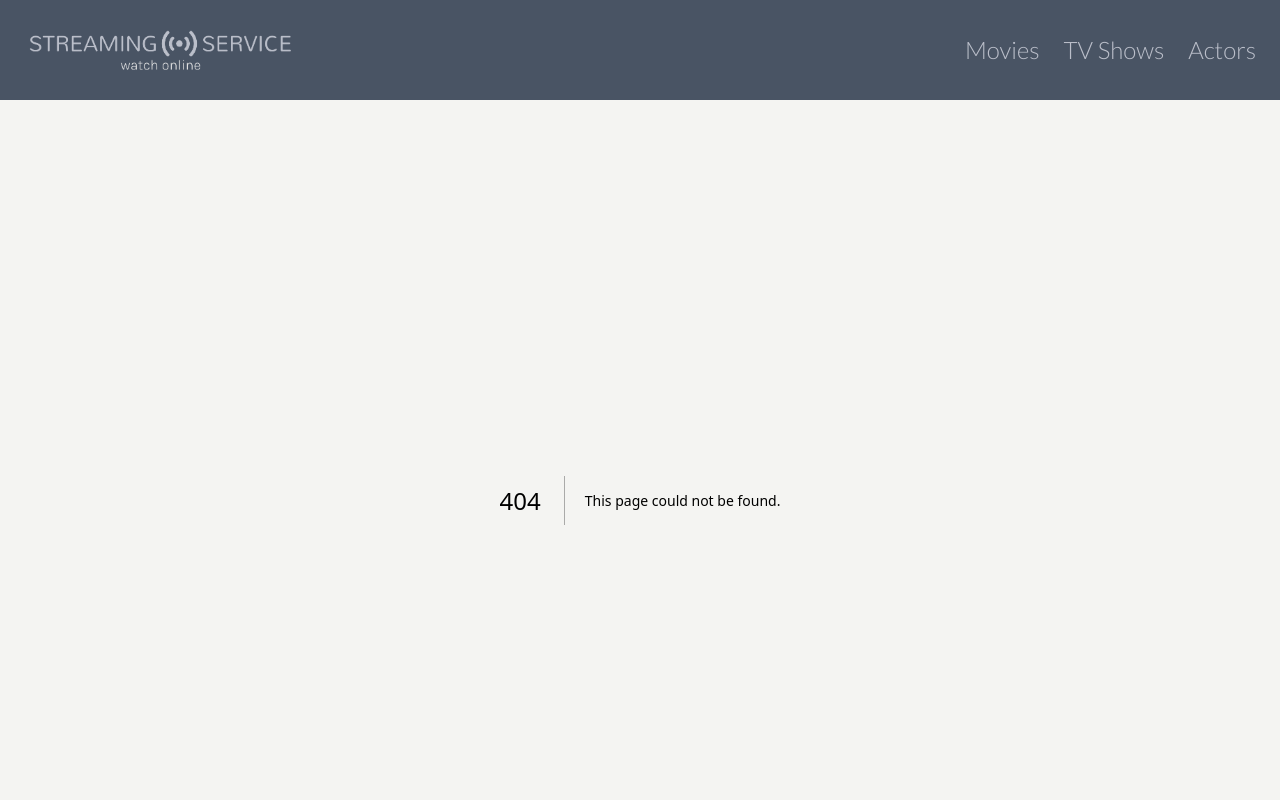
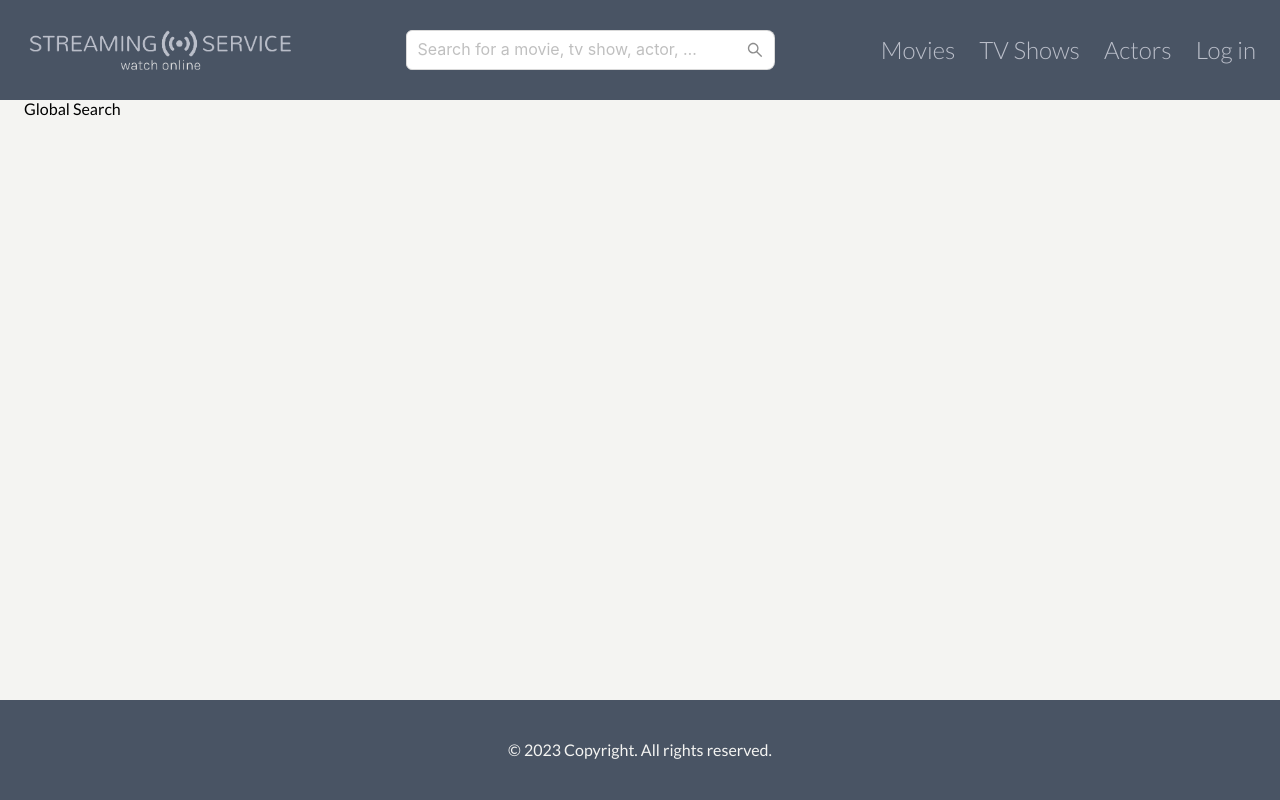
Before and after one commit to dimatytenko/streaming-service, a Next.js app: page /search in a window 1280 px wide. Before the commit this address had no page. Shown: the top 800 px of the page. Built offline with nearby package versions, Linux system fonts and the light colour scheme.

Commit message:
Add global search element to header

```diff
--- /dev/null
+++ b/app/search/page.tsx
@@ -0,0 +1,8 @@
+export const metadata = {
+  title: 'Streaming service | Search',
+  description: 'Search for all the media that you can find on web',
+};
+
+export default function Search() {
+  return <h1>Global Search</h1>;
+}
--- a/components/Actors/Actors.tsx
+++ b/components/Actors/Actors.tsx
@@ -1,5 +1,5 @@
 'use client';
-import {FC, useState, useEffect} from 'react';
+import {useState, useEffect} from 'react';
 import {FloatButton} from 'antd';
 
 import {CardsWrapper, StyledButton} from './styles';
@@ -13,7 +13,7 @@ type Props = {
   timeFrame: TimeFrame;
 };
 
-export const Actors: FC<Props> = ({timeFrame}) => {
+export const Actors: React.FC<Props> = ({timeFrame}) => {
   const [page, setPage] = useState(1);
   const [actors, setActors] = useState<ITrendingActors[] | []>([]);
   const [loading, setLoading] = useState(true);
--- a/components/Actors/SearchActors.tsx
+++ b/components/Actors/SearchActors.tsx
@@ -1,5 +1,5 @@
 'use client';
-import {FC, useState, useEffect} from 'react';
+import {useState, useEffect} from 'react';
 
 import {getBySearch} from '@/services/actors';
 import {ActorsCardContent} from '@/components/Actors/Actor';
@@ -14,7 +14,7 @@ type Props = {
   page: number;
 };
 
-export const SearchActors: FC<Props> = ({query, page}) => {
+export const SearchActors: React.FC<Props> = ({query, page}) => {
   const [data, setData] = useState<ITrendingActorsData>();
 
   useEffect(() => {
--- a/components/Layout/Header.tsx
+++ b/components/Layout/Header.tsx
@@ -4,6 +4,7 @@ import Image from 'next/image';
 import Link from 'next/link';
 import {Navigation} from '../Navigation';
 import {Container} from '@/app/styles';
+import {GlobalSearch} from '../Search/GlobalSeach';
 
 export const Header: React.FC = () => {
   return (
@@ -13,6 +14,7 @@ export const Header: React.FC = () => {
           <Link href="/">
             <Image src={logo} alt="logo" height={50} priority />
           </Link>
+          <GlobalSearch />
           <Navigation />
         </HeaderContent>
       </Container>
--- a/components/Navigation/index.tsx
+++ b/components/Navigation/index.tsx
@@ -2,9 +2,8 @@
 import {Dropdown} from 'antd';
 import type {MenuProps} from 'antd';
 import Link from 'next/link';
-
 import {MenuLink, MenuWrapper, MenuMoreLink} from './styles';
-import {ActorsPathes} from '@/constants/common';
+import {ActorsPaths} from '@/constants/common';
 
 export const Navigation = () => {
   return (
@@ -12,6 +11,7 @@ export const Navigation = () => {
       <MenuLink href="/movies">Movies</MenuLink>
       <MenuLink href="/tv">TV Shows</MenuLink>
       <ActorsMenuMore />
+      <MenuLink href="/auth">Log in</MenuLink>
     </MenuWrapper>
   );
 };
@@ -20,15 +20,15 @@ export const ActorsMenuMore = () => {
   const items: MenuProps['items'] = [
     {
       key: 1,
-      label: <Link href={ActorsPathes.ACTORS}>Popular</Link>,
+      label: <Link href={ActorsPaths.ACTORS}>Popular</Link>,
     },
     {
       key: 2,
-      label: <Link href={ActorsPathes.TODAY}>Popular today</Link>,
+      label: <Link href={ActorsPaths.TODAY}>Popular today</Link>,
     },
     {
       key: 3,
-      label: <Link href={ActorsPathes.WEEK}>Popular this week</Link>,
+      label: <Link href={ActorsPaths.WEEK}>Popular this week</Link>,
     },
   ];
 
--- a/components/Pagination/index.tsx
+++ b/components/Pagination/index.tsx
@@ -1,10 +1,9 @@
 'use client';
-import {FC} from 'react';
 import {useRouter, usePathname} from 'next/navigation';
 import {Pagination as AntdPagination} from 'antd';
 import {ITrendingActorsData} from '@/types/actors';
 
-export const Pagination: FC<{data: ITrendingActorsData; query?: string}> = ({data, query}) => {
+export const Pagination: React.FC<{data: ITrendingActorsData; query?: string}> = ({data, query}) => {
   const router = useRouter();
   const pathname = usePathname();
   console.log('pathname', pathname);
--- /dev/null
+++ b/components/Search/GlobalSeach.tsx
@@ -0,0 +1,17 @@
+'use client';
+import {useRouter} from 'next/navigation';
+import {StyledSearch} from './styles';
+
+export const GlobalSearch: React.FC = () => {
+  const router = useRouter();
+  const onSearch = () => router.push(`/search`);
+
+  return (
+    <StyledSearch
+      placeholder="Search for a movie, tv show, actor, etc..."
+      allowClear
+      size="large"
+      onSearch={onSearch}
+    />
+  );
+};
--- /dev/null
+++ b/components/Search/styles.ts
@@ -0,0 +1,14 @@
+import styled from 'styled-components';
+import Search from 'antd/es/input/Search';
+
+export const StyledSearch = styled(Search)`
+  &.ant-input-group-wrapper {
+    width: 30%;
+  }
+  &.ant-input-search
+    > .ant-input-group
+    > .ant-input-group-addon:last-child
+    .ant-input-search-button:not(.ant-btn-primary) {
+    border-left: none;
+  }
+`;
--- a/constants/common.ts
+++ b/constants/common.ts
@@ -3,7 +3,7 @@ export enum TimeFrame {
   WEEK = 'week',
 }
 
-export enum ActorsPathes {
+export enum ActorsPaths {
   ACTORS = '/actors',
   TODAY = '/actors/today',
   WEEK = '/actors/week',
```
Also changed, not shown: app/actors/layout.tsx (+4 -4 lines), components/Search/Search.tsx (renamed from components/Search/index.tsx, +3 -4 lines).
